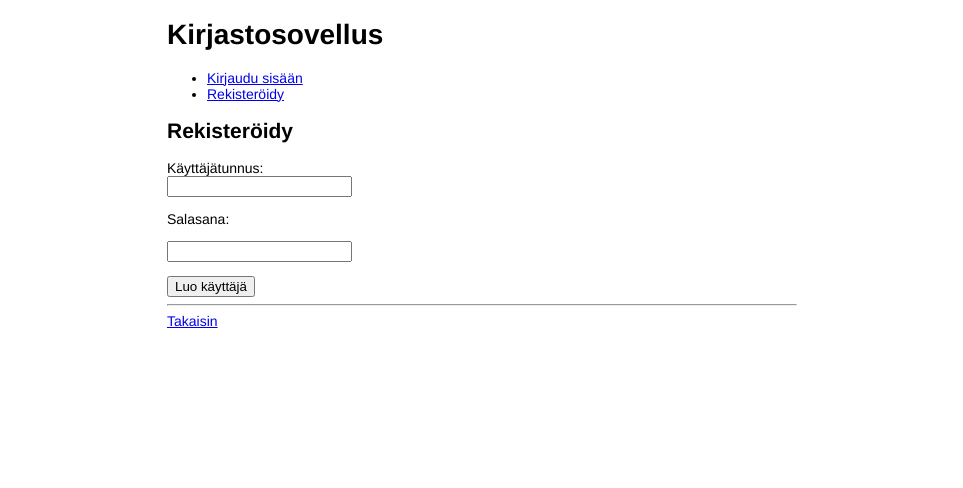
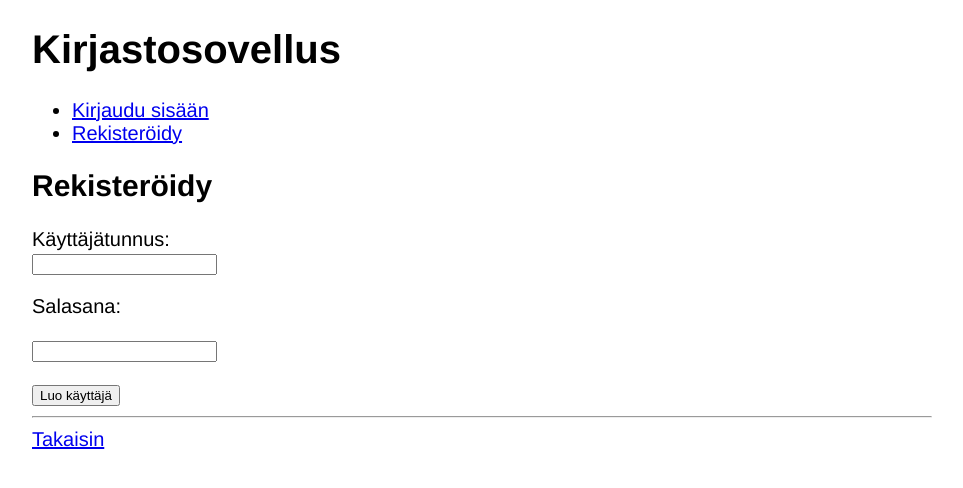
Before and after one commit to uradora/Tsoha-kirjastosovellus, a Flask app: page /register in a window 1280 px wide. Shown: the top 488 px of the page, without its empty margins (158-1121 px from the left). Run offline with Flask 2, Linux system fonts and the light colour scheme.

```diff
--- a/static/styles/main.css
+++ b/static/styles/main.css
@@ -2,5 +2,5 @@ body {
     margin: auto;
     max-width: 45em;
     font-family: 'Helvetica', 'Arial', sans-serif;
-    font-size: 14px;
+    font-size: 20px;
 }
```
